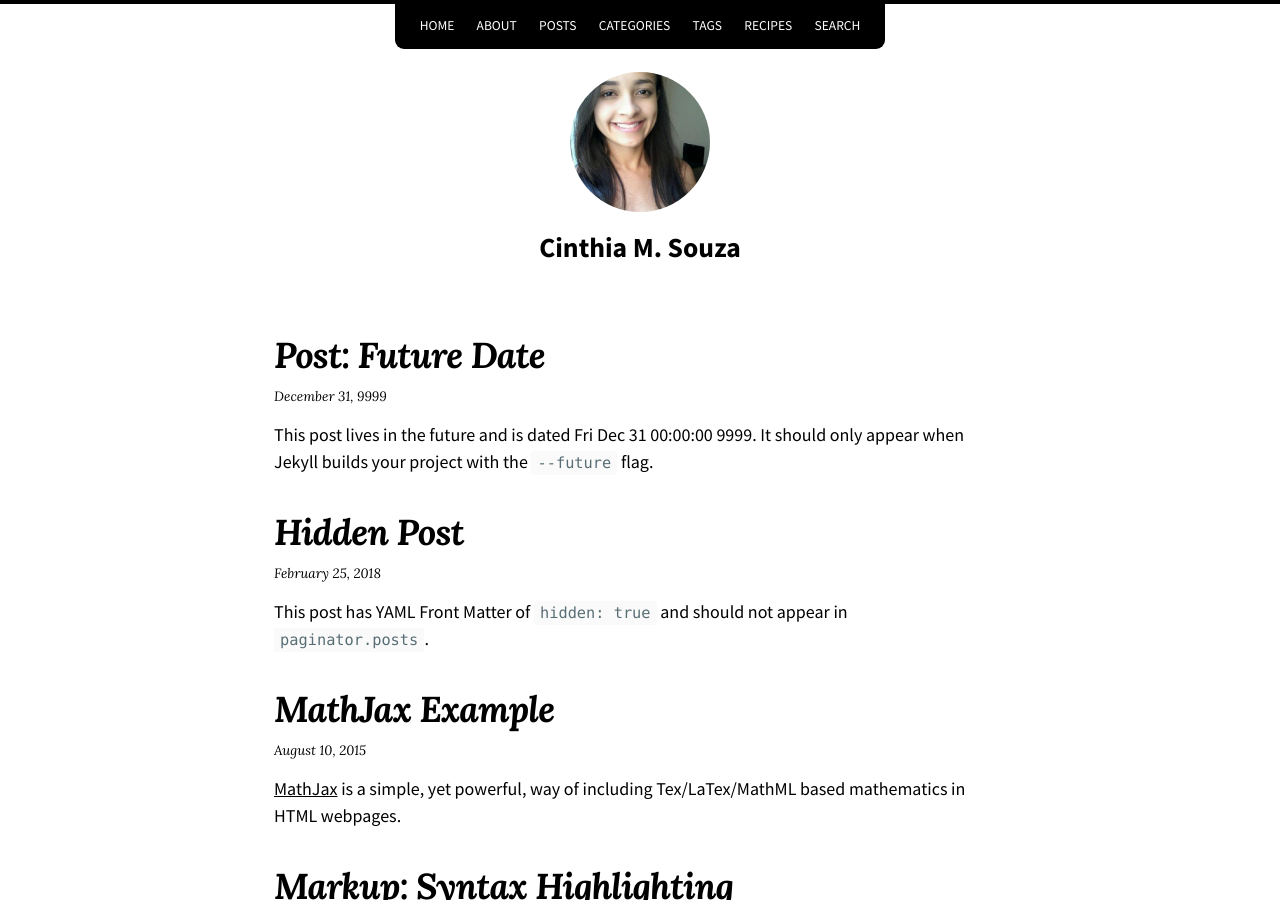
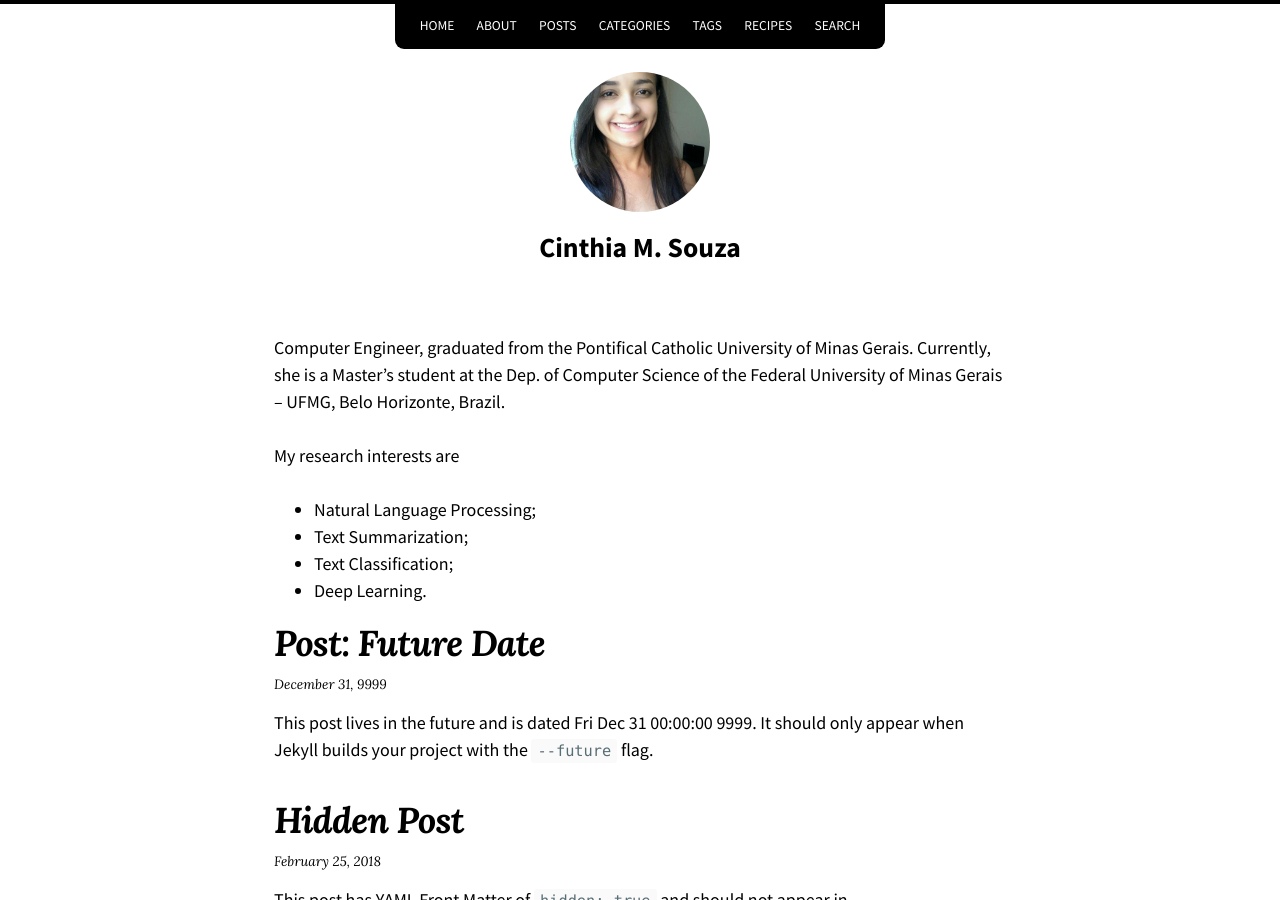
Before and after one commit to CinthiaS/cinthias.github.io, a Jekyll site: the page built from index.md, in a window 1280 px wide and 900 px high. Built offline with Jekyll 4.4.1, drawn with Linux system fonts in a browser that asks for light colours; nearby versions of some CDN libraries; a script that is not in the unit is left out.

Commit message:
Update index.md

```diff
--- a/index.md
+++ b/index.md
@@ -1,6 +1,15 @@
 ---
 layout: home
 limit: 10
-show_excerpts: true
 entries_layout: list
 ---
+
+Computer Engineer, graduated from the Pontifical Catholic University of Minas Gerais. Currently, she is a Master's student at the Dep. of Computer Science of the Federal University of Minas Gerais – UFMG, Belo Horizonte, Brazil.
+
+
+My research interests are
+
+- Natural Language Processing;
+- Text Summarization;
+- Text Classification;
+- Deep Learning.
```
